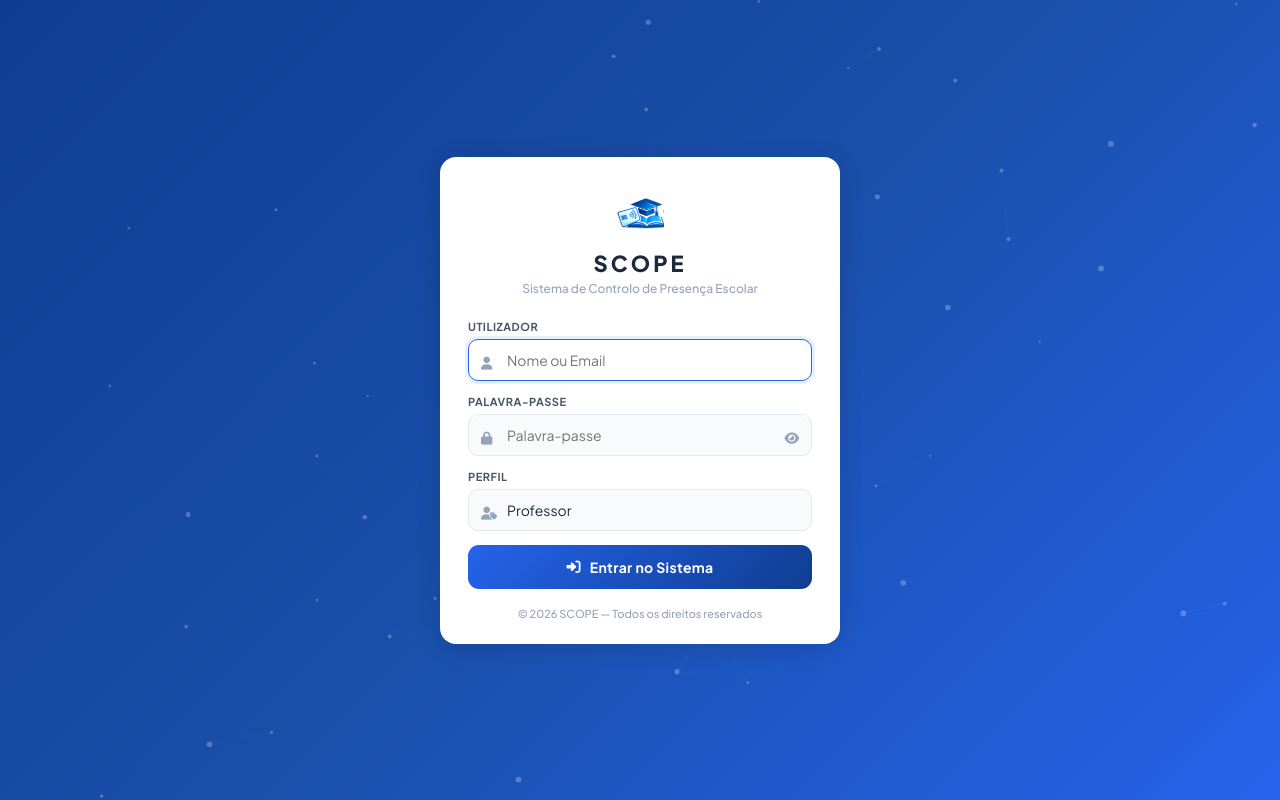
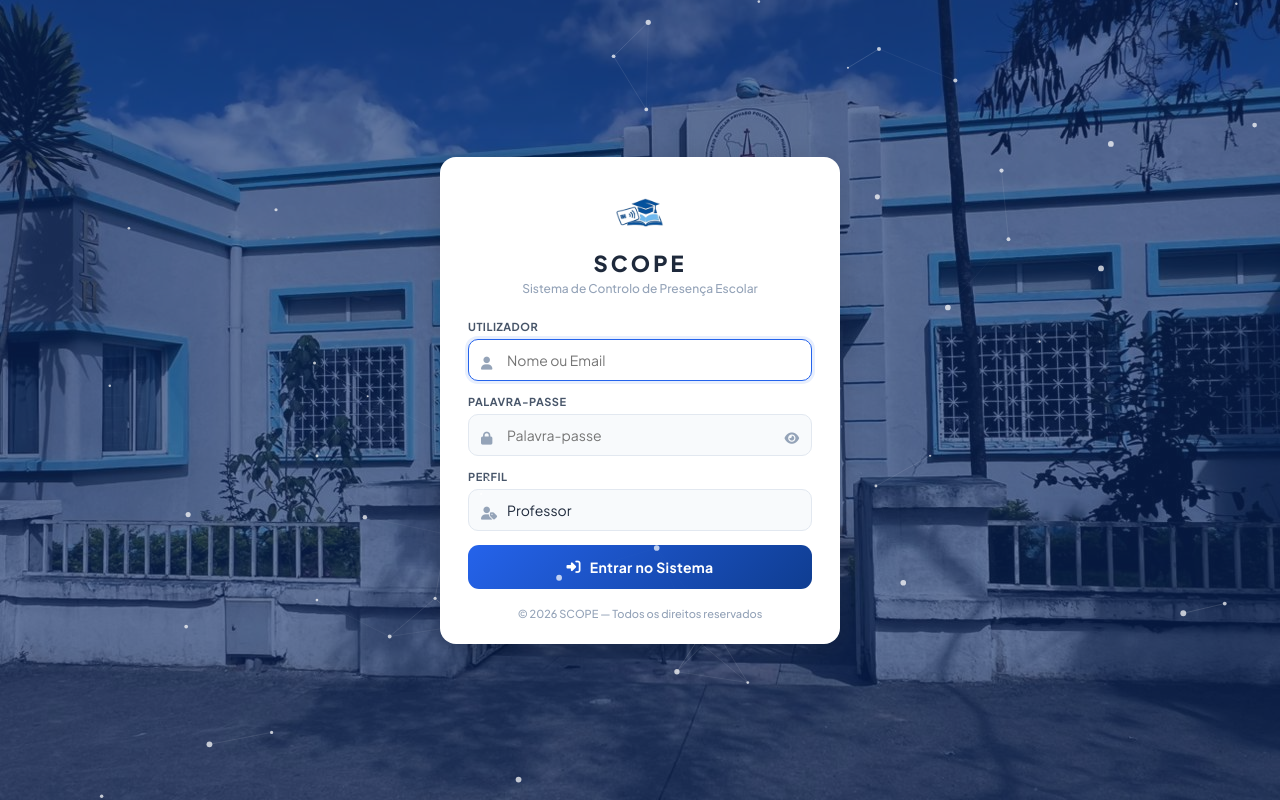
Before and after one commit to ArnasioMavunda/scope1, a PHP site: page / in a window 1280 px wide. Run offline with PHP 8.4, Linux system fonts and the light colour scheme.

Commit message:
feat: fundo com imagem e overlay azul na página de login

```diff
--- a/index.html
+++ b/index.html
@@ -83,11 +83,11 @@
 
 <script src="recursos/js/scope-api.js"></script>
 <script>
-// ============================================================
-//  SCOPE — index.html  (Splash → Login → Autenticar → Redirect)
-// ============================================================
 
-// ── Partículas de fundo ──────────────────────────────────────
+//SCOPE — index.html  (Splash → Login → Autenticar → Redirect)
+
+
+//Partículas de fundo
 (function iniciarParticulas() {
   const canvas = document.getElementById('particles');
   if (!canvas) return;
@@ -121,7 +121,7 @@
       if (p.y < 0 || p.y > H) p.vy *= -1;
       ctx.beginPath();
       ctx.arc(p.x, p.y, p.r, 0, Math.PI * 2);
-      ctx.fillStyle = 'rgba(255,255,255,0.25)';
+      ctx.fillStyle = 'rgba(255,255,255,0.72)';
       ctx.fill();
     });
     // Linhas entre pontos próximos
@@ -133,7 +133,7 @@
           ctx.beginPath();
           ctx.moveTo(pts[i].x, pts[i].y);
           ctx.lineTo(pts[j].x, pts[j].y);
-          ctx.strokeStyle = `rgba(255,255,255,${0.12 * (1 - dist/110)})`;
+          ctx.strokeStyle = `rgba(255,255,255,${0.38 * (1 - dist/110)})`;
           ctx.lineWidth = .6;
           ctx.stroke();
         }
@@ -144,7 +144,7 @@
   draw();
 })();
 
-// ── Utilitários de secções ───────────────────────────────────
+//Utilitários de secções
 function mostrar(id) {
   document.querySelectorAll('.section').forEach(s => s.classList.add('hidden'));
   document.getElementById(id)?.classList.remove('hidden');
@@ -164,7 +164,7 @@ function limparErro() {
   if (el) el.style.display = 'none';
 }
 
-// ── Toggle visibilidade da senha ─────────────────────────────
+// Toggle visibilidade da senha
 document.getElementById('togglePassword')?.addEventListener('click', function () {
   const inp = document.getElementById('password');
   const icon = this;
@@ -177,19 +177,19 @@ document.getElementById('togglePassword')?.addEventListener('click', function ()
   }
 });
 
-// ── Permitir Enter nos campos de login ───────────────────────
+// Permitir Enter nos campos de login
 ['username', 'password'].forEach(id => {
   document.getElementById(id)?.addEventListener('keydown', e => {
     if (e.key === 'Enter') entrar();
   });
 });
 
-// ── Limpar erro ao digitar ───────────────────────────────────
+//Limpar erro ao digitar
 ['username', 'password'].forEach(id => {
   document.getElementById(id)?.addEventListener('input', limparErro);
 });
 
-// ── Barra de progresso animada ───────────────────────────────
+//Barra de progresso animada
 function animarBarra(elId, duracao, cb) {
   const el = document.getElementById(elId);
   if (!el) { cb && cb(); return; }
@@ -202,7 +202,7 @@ function animarBarra(elId, duracao, cb) {
   }, 30);
 }
 
-// ── SPLASH → LOGIN ────────────────────────────────────────────
+//SPLASH → LOGIN
 window.addEventListener('DOMContentLoaded', () => {
   animarBarra('progress', 1800, () => {
     mostrar('login');
@@ -210,7 +210,7 @@ window.addEventListener('DOMContentLoaded', () => {
   });
 });
 
-// ── REDIRECIONAMENTOS por perfil ─────────────────────────────
+//REDIRECIONAMENTOS por perfil
 const DESTINOS = {
   professor:     'dashboard_professor.html',
   coordenador:   'dashboard_coordenador.html',
@@ -218,7 +218,7 @@ const DESTINOS = {
   encarregado:   'portal_encarregado.html',
 };
 
-// ── FUNÇÃO PRINCIPAL DE LOGIN ────────────────────────────────
+//FUNÇÃO PRINCIPAL DE LOGIN
 async function entrar() {
   limparErro();
 
@@ -273,7 +273,7 @@ async function entrar() {
   }
 }
 
-// ── LOGOUT (chamado pelos dashboards) ────────────────────────
+//LOGOUT (chamado pelos dashboards)
 function logout() {
   localStorage.removeItem('scope_user');
   window.location.href = '/scope/index.html';
--- a/recursos/css/style.css
+++ b/recursos/css/style.css
@@ -1,9 +1,7 @@
-/* ============================================================
-   SCOPE — style.css
-   Estilos do Splash, Login e Processing
-   ============================================================ */
+/* SCOPE — style.css
+   Estilos do Splash, Login e Processing */
 
-/* ── Reset e base ─────────────────────────────────────────── */
+/*Reset e base */
 *, *::before, *::after { margin: 0; padding: 0; box-sizing: border-box; }
 
 :root {
@@ -32,15 +30,15 @@ html, body {
   overflow: hidden;
 }
 
-/* ── Canvas de partículas ─────────────────────────────────── */
+/*Canvas de partículas*/
 #particles {
   position: fixed;
   inset: 0;
-  z-index: 0;
+  z-index: 11;
   pointer-events: none;
 }
 
-/* ── Secções (splash / login / processing) ────────────────── */
+/*Secções (splash / login / processing)*/
 .section {
   position: fixed;
   inset: 0;
@@ -58,7 +56,7 @@ html, body {
   transform: translateY(12px);
 }
 
-/* ── SPLASH ───────────────────────────────────────────────── */
+/*SPLASH*/
 #splash {
   gap: 14px;
   color: white;
@@ -105,7 +103,7 @@ html, body {
   font-weight: 500;
 }
 
-/* ── Barra de progresso ───────────────────────────────────── */
+/*Barra de progresso*/
 .progress-bar {
   width: 220px;
   height: 4px;
@@ -123,7 +121,7 @@ html, body {
   transition: width .05s linear;
 }
 
-/* ── LOGIN ────────────────────────────────────────────────── */
+/*LOGIN*/
 #login {
   padding: 16px;
 }
@@ -136,6 +134,8 @@ html, body {
   max-width: 400px;
   box-shadow: var(--shadow);
   animation: slideUp .45s cubic-bezier(.16,1,.3,1);
+  position: relative;
+  z-index: 3;
 }
 
 @keyframes slideUp {
@@ -169,7 +169,7 @@ html, body {
   font-weight: 500;
 }
 
-/* ── Grupos de input ──────────────────────────────────────── */
+/* Grupos de input */
 .input-group {
   position: relative;
   margin-bottom: 14px;
@@ -236,7 +236,7 @@ html, body {
 
 .right-icon:hover { color: var(--blue-mid); }
 
-/* ── Botão de login ───────────────────────────────────────── */
+/* Botão de login */
 .btn-login {
   width: 100%;
   padding: 13px;
@@ -268,7 +268,7 @@ html, body {
   transform: none;
 }
 
-/* ── Mensagem de erro ─────────────────────────────────────── */
+/* Mensagem de erro */
 .login-erro {
   margin-top: 12px;
   padding: 10px 14px;
@@ -290,7 +290,7 @@ html, body {
   flex-shrink: 0;
 }
 
-/* ── Footer ───────────────────────────────────────────────── */
+/* Footer */
 .login-footer {
   text-align: center;
   font-size: 11px;
@@ -299,7 +299,7 @@ html, body {
   font-weight: 500;
 }
 
-/* ── PROCESSING ───────────────────────────────────────────── */
+/* PROCESSING */
 #processing {
   gap: 24px;
   color: white;
@@ -314,11 +314,27 @@ html, body {
   animation: spin 1s linear infinite;
 }
 
+
+/* Fundo com imagem apenas no ecrã de login */
+#login {
+  padding: 16px;
+  background: url('../imagens/fundo.jpg') center center / cover no-repeat;
+}
+
+#login::before {
+  content: '';
+  position: fixed;
+  inset: 0;
+  background: rgba(10, 40, 100, 0.62);
+  z-index: -1;
+  pointer-events: none;
+}
+
 @keyframes spin {
   to { transform: rotate(360deg); }
 }
 
-/* ── Animações ────────────────────────────────────────────── */
+/* Animações */
 @keyframes shake {
   0%, 100% { transform: translateX(0); }
   20%       { transform: translateX(-6px); }
@@ -329,7 +345,7 @@ html, body {
 
 .shake { animation: shake .35s ease; }
 
-/* ── Responsivo ───────────────────────────────────────────── */
+/* Responsivo */
 @media (max-width: 480px) {
   .login-container { padding: 24px 18px 20px; }
   #splash h1 { font-size: 34px; }
```
Also changed, not shown: recursos/imagens/fundo.jpg (added), recursos/imagens/icon.png.
